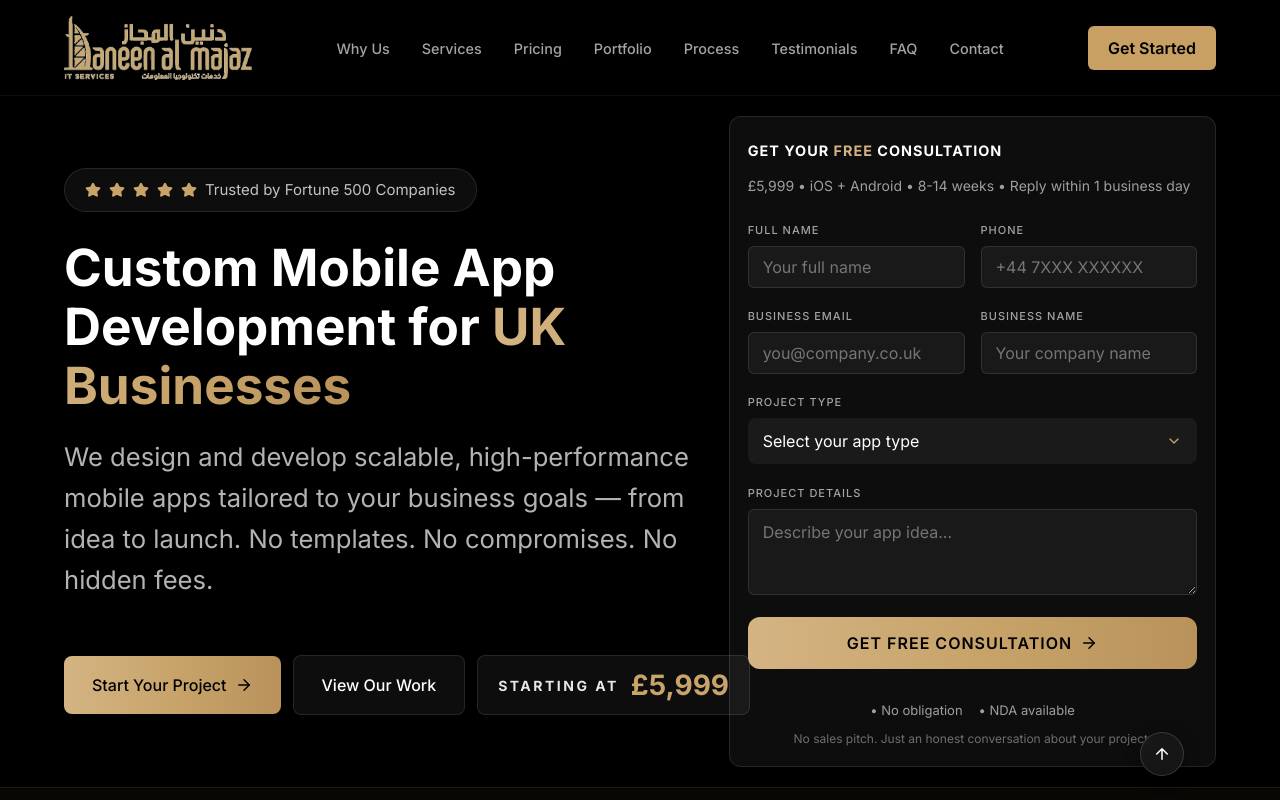
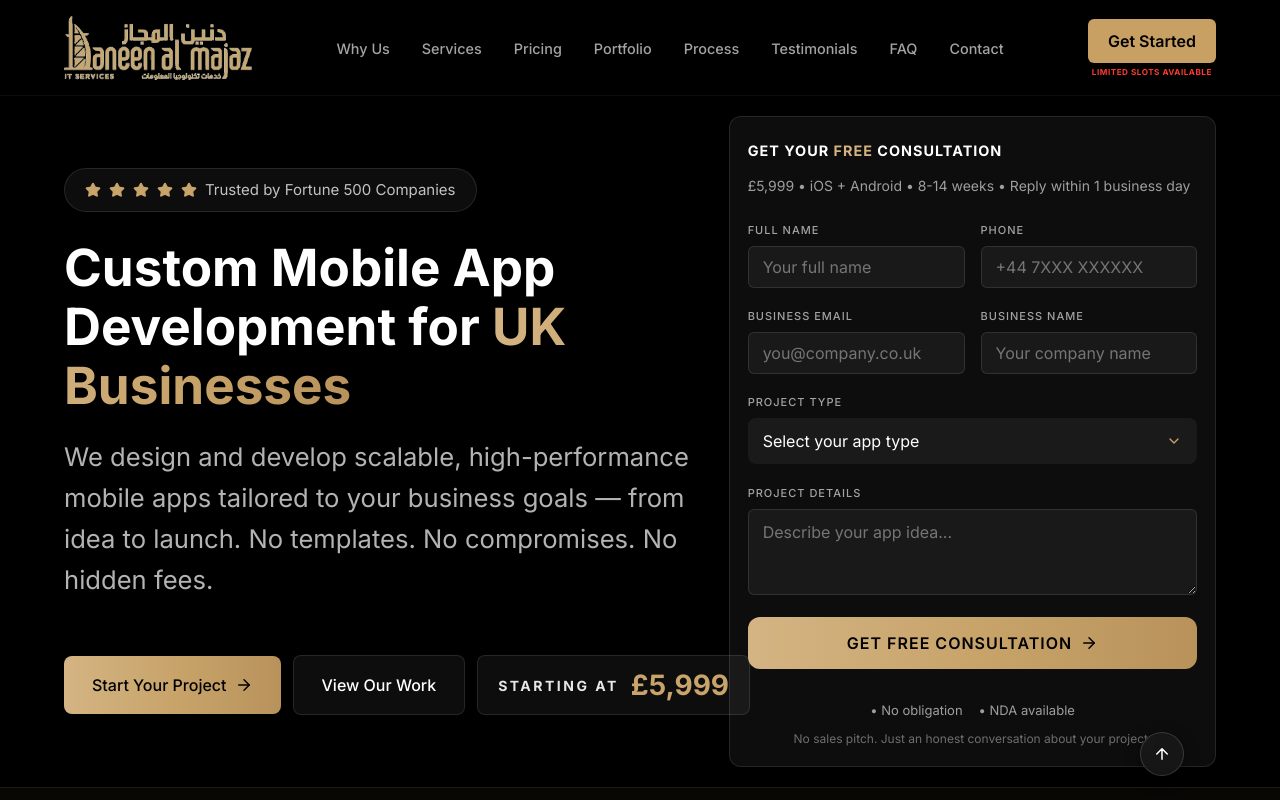
Before and after one commit to faheemnazir/landingpagedan, a React (Vite) app: page / in a window 1280 px wide. Shown: the top 800 px of the page. Built offline with nearby package versions, Linux system fonts and the light colour scheme.

Commit message:
Position consultation button to the left and add pulsing red Limited slots available urgency text

```diff
--- a/src/components/Navbar.css
+++ b/src/components/Navbar.css
@@ -107,6 +107,36 @@
   gap: 12px;
 }
 
+.navbar-btn-wrapper {
+  display: flex;
+  flex-direction: column;
+  align-items: center;
+  justify-content: center;
+}
+
+.navbar-slots-badge {
+  color: #ff3b30;
+  font-size: 8px;
+  font-weight: 700;
+  text-transform: uppercase;
+  letter-spacing: 0.5px;
+  margin-top: 5px;
+  line-height: 1;
+  text-align: center;
+  animation: badgePulse 2s infinite ease-in-out;
+}
+
+@keyframes badgePulse {
+  0%, 100% {
+    opacity: 0.85;
+    transform: scale(0.98);
+  }
+  50% {
+    opacity: 1;
+    transform: scale(1.02);
+  }
+}
+
 .navbar-call-btn {
   display: none;
   align-items: center;
@@ -197,6 +227,9 @@
   }
   .navbar-actions {
     gap: 8px;
+  }
+  .navbar-btn-wrapper {
+    margin-right: 12px;
   }
   .navbar-btn {
     padding: 8px 14px;
--- a/src/components/Navbar.jsx
+++ b/src/components/Navbar.jsx
@@ -52,10 +52,13 @@ const Navbar = () => {
         </ul>
 
         <div className="navbar-actions">
-          <a href="#contact" className="btn btn-primary navbar-btn" style={{ textDecoration: 'none' }}>
-            <span className="btn-text-desktop">Get Started</span>
-            <span className="btn-text-mobile">Get Free Consultation</span>
-          </a>
+          <div className="navbar-btn-wrapper">
+            <a href="#contact" className="btn btn-primary navbar-btn" style={{ textDecoration: 'none' }}>
+              <span className="btn-text-desktop">Get Started</span>
+              <span className="btn-text-mobile">Get Free Consultation</span>
+            </a>
+            <span className="navbar-slots-badge">Limited slots available</span>
+          </div>
           <a href="tel:+443001240371" className="navbar-call-btn" aria-label="Call Us">
             <Phone size={18} />
           </a>
```
